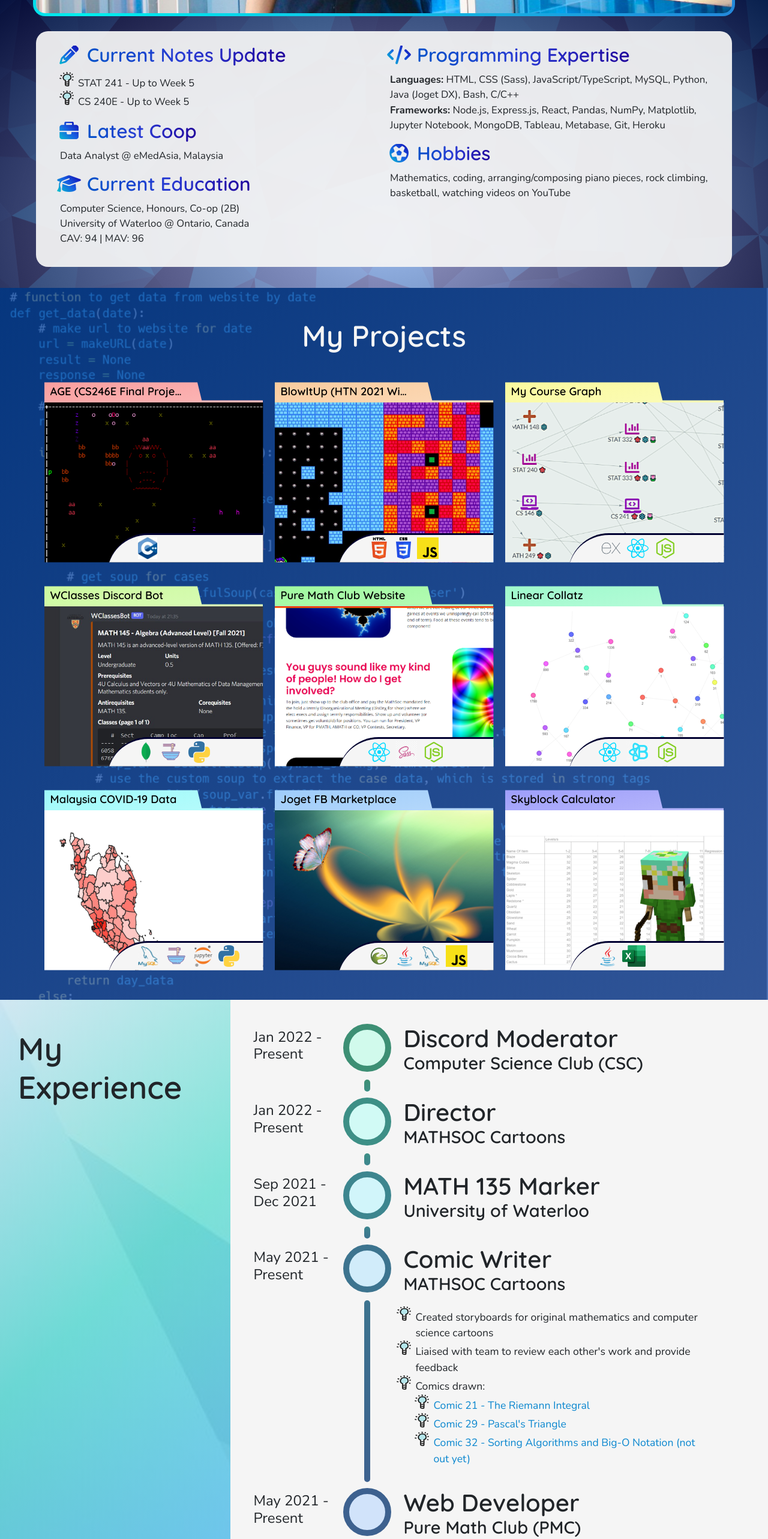
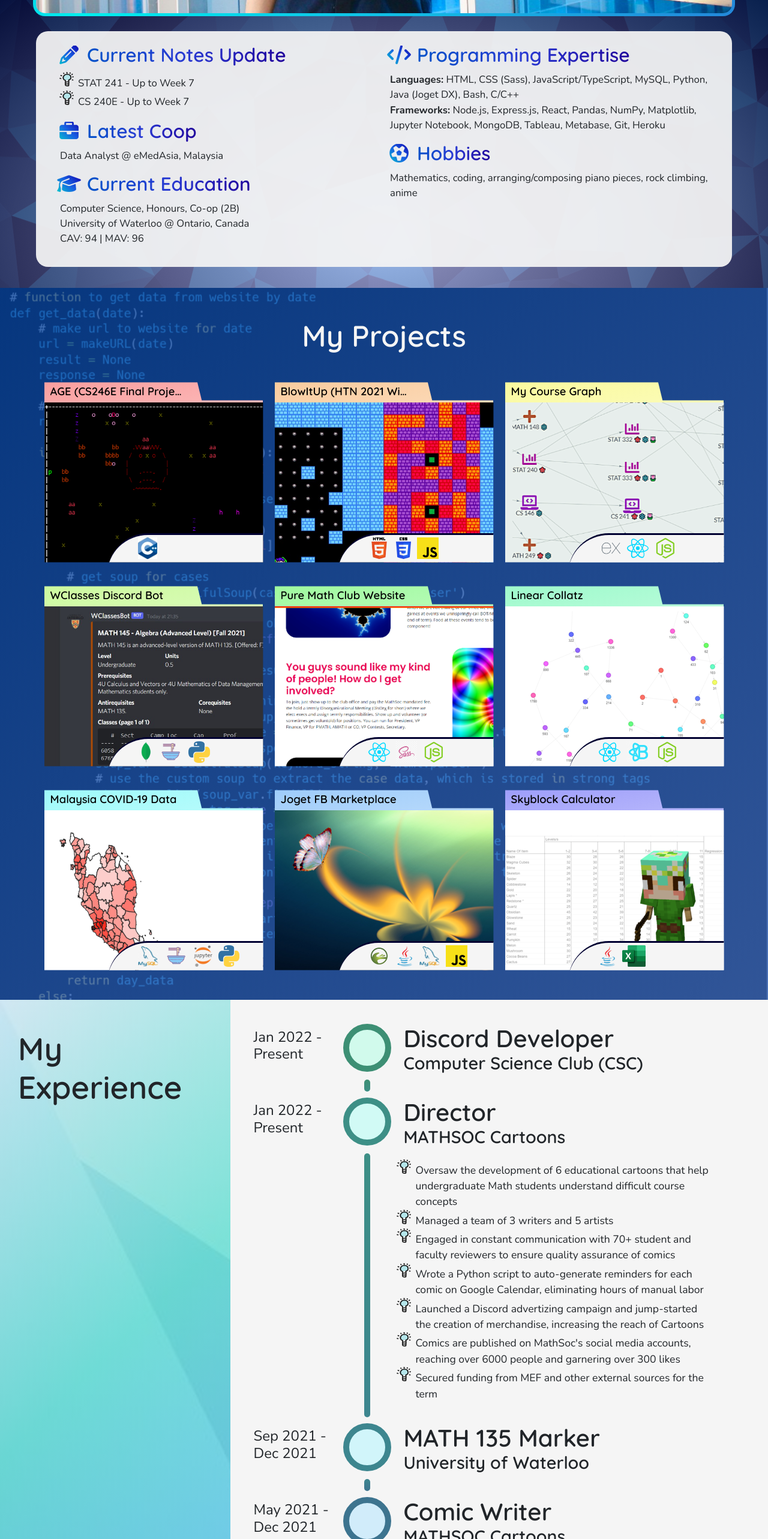
Before and after one commit to mcpenguin/the-arctic-blog, a React (Create React App) app: page / in a window 1280 px wide. Shown: the part 1580-4146 px from the top of the page at 60% size. Built offline with nearby package versions, Linux system fonts and the light colour scheme.

Commit message:
some changes

```diff
--- a/src/components/AboutMe/AboutMe.tsx
+++ b/src/components/AboutMe/AboutMe.tsx
@@ -126,7 +126,7 @@ const AboutMe = (props) => {
                                     title='Hobbies'
                                     body={<>
                                         Mathematics, coding, arranging/composing piano pieces,
-                                        rock climbing, basketball, watching videos on YouTube
+                                        rock climbing, anime
                                     </>}
                                 />
                             </div>
--- a/src/components/ExperienceEducation/experienceData.tsx
+++ b/src/components/ExperienceEducation/experienceData.tsx
@@ -1,7 +1,7 @@
 // module containing experience data
 let data = [
     {
-        title: 'Discord Moderator',
+        title: 'Discord Developer',
         subtitle: 'Computer Science Club (CSC)',
         date: 'Jan 2022 - Present',
         content: null,
@@ -10,7 +10,16 @@ let data = [
         title: 'Director',
         subtitle: 'MATHSOC Cartoons',
         date: 'Jan 2022 - Present',
-        content: null,
+        content:
+        <ul>
+            <li>Oversaw the development of 6 educational cartoons that help undergraduate Math students understand difficult course concepts</li>
+            <li>Managed a team of 3 writers and 5 artists</li>
+            <li>Engaged in constant communication with 70+ student and faculty reviewers to ensure quality assurance of comics</li>
+            <li>Wrote a Python script to auto-generate reminders for each comic on Google Calendar, eliminating hours of manual labor</li>
+            <li>Launched a Discord advertizing campaign and jump-started the creation of merchandise, increasing the reach of Cartoons</li>
+            <li>Comics are published on MathSoc's social media accounts, reaching over 6000 people and garnering over 300 likes</li>
+            <li>Secured funding from MEF and other external sources for the term</li>
+        </ul>,
     },
     {
         title: 'MATH 135 Marker',
@@ -21,7 +30,7 @@ let data = [
     {
         title: "Comic Writer",
         subtitle: "MATHSOC Cartoons",
-        date: "May 2021 - Present",
+        date: "May 2021 - Dec 2021",
         content:
         <ul>
             <li>Created storyboards for original mathematics and computer science cartoons</li>
@@ -31,7 +40,7 @@ let data = [
                 <ul>
                     <li><a href="https://www.instagram.com/p/CQV6L71tLQZ/">Comic 21 - The Riemann Integral</a></li>
                     <li><a href="https://www.instagram.com/p/CWjTHCfFHnB/">Comic 29 - Pascal's Triangle</a></li>
-                    <li><a>Comic 32 - Sorting Algorithms and Big-O Notation (not out yet)</a></li>
+                    <li><a href="https://www.instagram.com/p/CZkr0mgvt4d/">Comic 32 - Sorting Algorithms and Big-O Notation</a></li>
                 </ul>
             </li>
         </ul>,
--- a/src/components/Notes/courses.json
+++ b/src/components/Notes/courses.json
@@ -8,7 +8,7 @@
                 "description": "In this course we will introduce the ‘language’ of statistics, and the importance of precision in how we both ask and answer statistical questions. We will explore various methods of statistical analysis, including how to describe data (both numerically and graphically), how to estimate unknown information (such as the proportion of a population who have a particular disease), and how to set and test hypotheses (such as whether a vaccine is effective). The course will approach topics from both practical and theoretical viewpoints, with real-world examples as well as mathematical derivations. By the end of this course you will be familiar with a wide variety of ideas foundational to an understanding of statistics.",
                 "takenWhen": "Taken in 2B (Winter 2022) (In-Person)",
                 "professors": "Professor: Michael Wallace",
-                "notesStatus": "Up to Week 5"
+                "notesStatus": "Up to Week 7"
             },
             "CS240E": {
                 "shortTitle": "CS 240E",
@@ -16,7 +16,7 @@
                 "description": "The course introduces widely used and effective methods of data organization, focusing on data structures, algorithms, and the performance of these algorithms. Specific topics include priority queues, sorting, dictionaries, data structures for text processing.",
                 "takenWhen": "Taken in 2B (Winter 2022) (In-Person)",
                 "professors": "Professor: Therese Biedl",
-                "notesStatus": "Up to Week 5"
+                "notesStatus": "Up to Week 7"
             }
         }
     },
```
Also changed, not shown: 2 other files (tests, documents, lock files or other folders).
